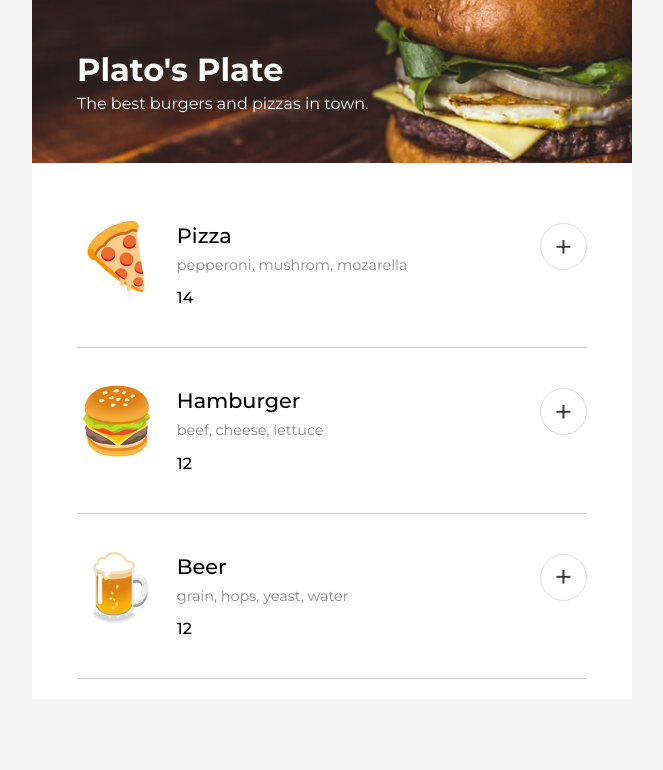
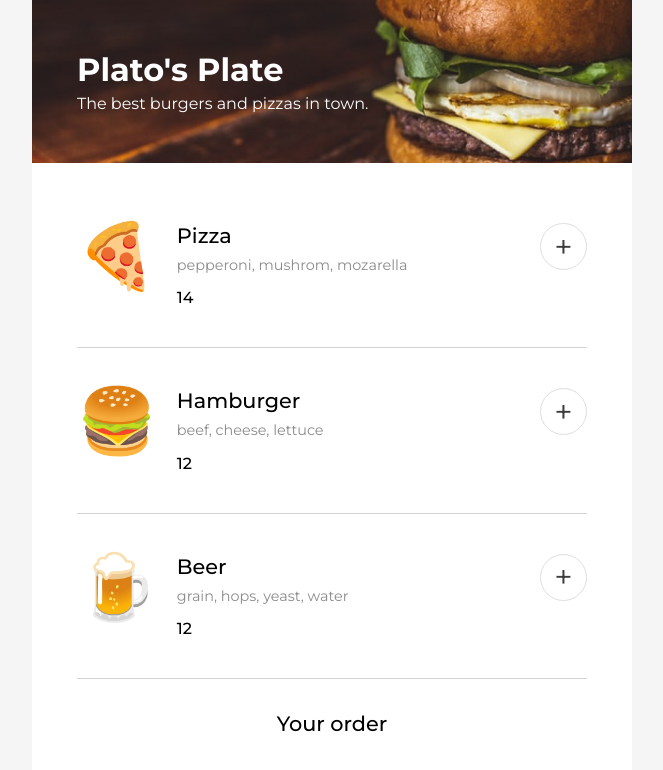
Before and after one commit to TarifChandan/mobile-restaurant-menu, a plain HTML site: page index.html in a window 1280 px wide. Shown: the whole page, without its empty margins (308-971 px from the left). Drawn offline with Linux system fonts and the light colour scheme.

Commit message:
Fix: uncomment order summary heading

```diff
--- a/index.html
+++ b/index.html
@@ -56,8 +56,8 @@
         </div> -->
       </div>
       <div class="order-summary">
-        <!-- <span class="order-summary-title">Your order</span>
-        <div class="order-item">
+        <span class="order-summary-title">Your order</span>
+        <!-- <div class="order-item">
           <span class="order-item-name">Pizza</span>
           <button class="order-item-remove">remove</button>
           <span class="order-item-price">$15</span>
```
